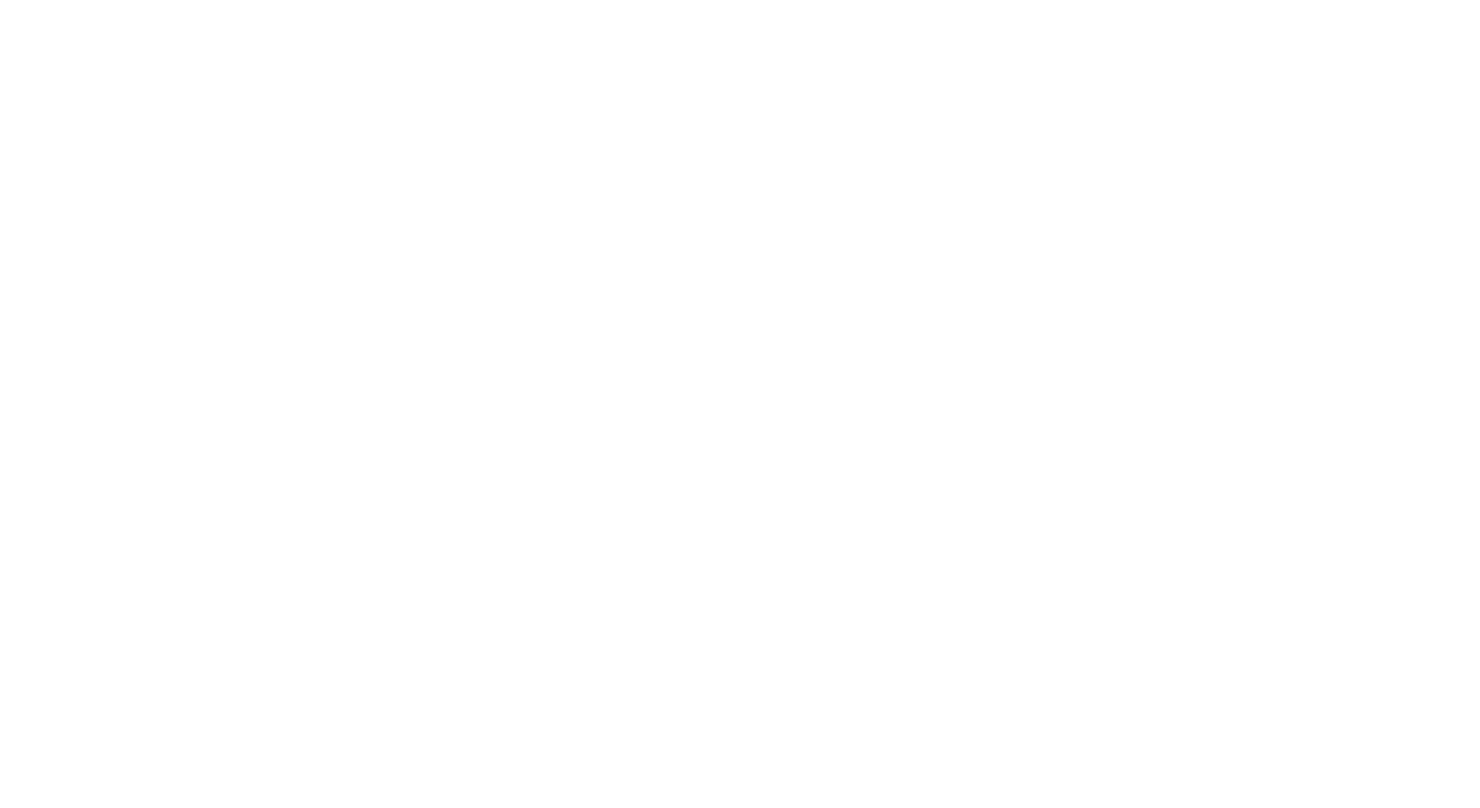
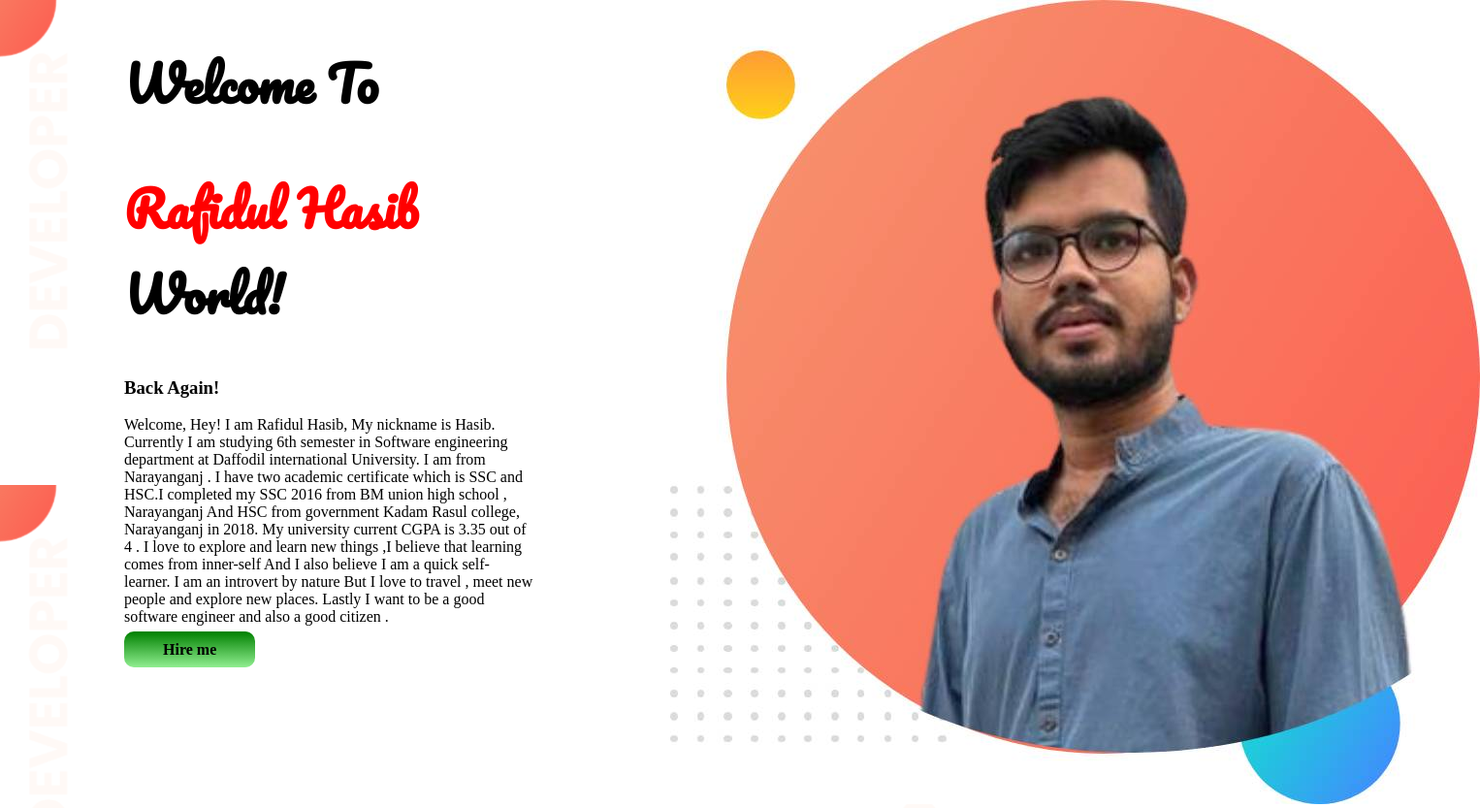
Before and after one commit to Rafidulhasib/portfolio_site, a plain HTML site: page index.html in a window 1280 px wide. Shown: the whole page at 97% size, 1526 px wide, since content can reach past the window. Before the commit the page ends 800 px from the top, so only its background shows below. Drawn offline with Linux system fonts and the light colour scheme.

Commit message:
top banner added

```diff
--- a/index.html
+++ b/index.html
@@ -5,9 +5,28 @@
     <meta http-equiv="X-UA-Compatible" content="IE=edge">
     <meta name="viewport" content="width=device-width, initial-scale=1.0">
     <link rel="stylesheet" href="style.css">
+    <link rel="preconnect" href="https://fonts.googleapis.com">
+    <link rel="preconnect" href="https://fonts.gstatic.com" crossorigin>
+    <link href="https://fonts.googleapis.com/css2?family=Pacifico&display=swap" rel="stylesheet">
     <title>My portfolio</title>
 </head>
 <body>
 
+
+<section class="top-banner">
+    <div class="half-width">
+        <h1>Welcome To</h1>
+    <h1> <span class="name">Rafidul Hasib</span> World!</h1>
+    <h3>Back Again!</h3>
+    <p>Welcome, Hey!  I am Rafidul Hasib, My nickname is Hasib. Currently I am studying 6th semester in Software engineering department at Daffodil international University. I am from Narayanganj . I have two academic certificate which is SSC and HSC.I completed my SSC 2016 from BM union high school , Narayanganj And HSC from government Kadam Rasul college, Narayanganj in 2018. My university current CGPA is 3.35 out of 4 . I love to explore and learn new things ,I believe that learning comes from inner-self And I also believe I am a quick self-learner. I am an introvert by nature But I love to travel , meet new people and explore new places.  Lastly I want to be a good software engineer and also a good citizen .
+    </p>
+    <a class="hire-me" target="_blank" href="https://www.linkedin.com/in/rafidul-hasib-7038741a6/">Hire me</a>
+    </div>
+
+    <div class="half-width">
+        <img src="images/my-bg.jpg" alt="photo">
+    </div>
+</section>
+
 </body>
 </html>
--- a/style.css
+++ b/style.css
@@ -0,0 +1,40 @@
+body{
+    margin: 0%;
+}
+
+
+
+h1{
+    font-family: 'Pacifico', cursive;
+    font-size: 50px;
+}
+.name{
+    color: red;
+}
+section{
+    display: flex;
+}
+img{
+    width: fit-content;
+    height: fit-content;
+}
+.half-width{
+    width: 30%;
+    padding-left: 10%;
+}
+.half-width{
+    padding-right: 1%;
+    width: 45%;
+}
+.hire-me{
+    text-decoration: none;
+    background-image: linear-gradient(green, lightgreen);
+    color:black ;
+    font-weight: 900;
+    padding: 10px 40px;
+    border-radius: 10px;
+}
+.top-banner{
+    background-image: url(images/top-banner.png);
+
+}
```
Also changed, not shown: images/in.jpg (added), images/my-bg.jpg (added), images/my-bg.png (added), images/out.jpg (added), images/top-banner.png (added), images/zoom-removebg-preview.png (added), images/zoom.jpg (added).
